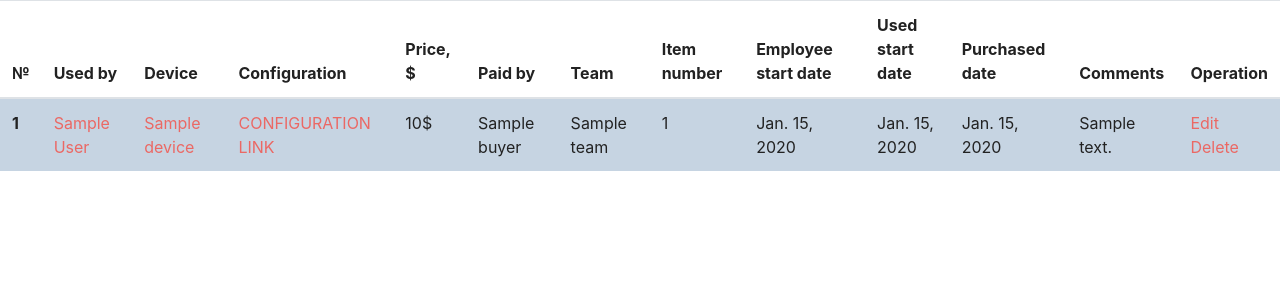
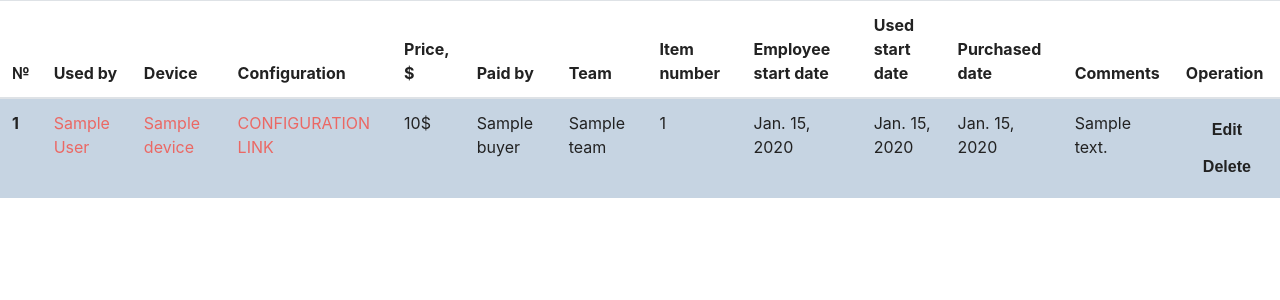
Before and after one commit to Sheripov/device_manager_django, a Django app: page / in a window 1280 px wide. Shown: the part 59-359 px from the top of the page. Run offline with Django 3.2, Linux system fonts and the light colour scheme; a user stored in the database is signed in; tables that the repository leaves empty hold one stand-in row (values such as "Sample post"); some libraries are stand-ins or nearby versions; some web fonts are replaced.

Commit message:
fix button

```diff
--- a/templates/management/assignment/assignment_list.html
+++ b/templates/management/assignment/assignment_list.html
@@ -40,10 +40,10 @@
                 <td>
                     <div class="btn-group-vertical" data-toggle="buttons">
                             {% if perms.PersonnelManagement.change_projectemail %}
-                            <a type="button" href="{% url 'management:assignment_update' el.id %}">Edit</a>
+                            <a type="button" class="btn" href="{% url 'management:assignment_update' el.id %}">Edit</a>
                             {% endif %}
                             {% if perms.PersonnelManagement.delete_invoicetype %}
-                            <a type="button" href="{% url 'management:assignment_delete' el.id %}">Delete</a>
+                            <a type="button" class="btn" href="{% url 'management:assignment_delete' el.id %}">Delete</a>
                             {% endif %}
                     </div>
                 </td>
```
